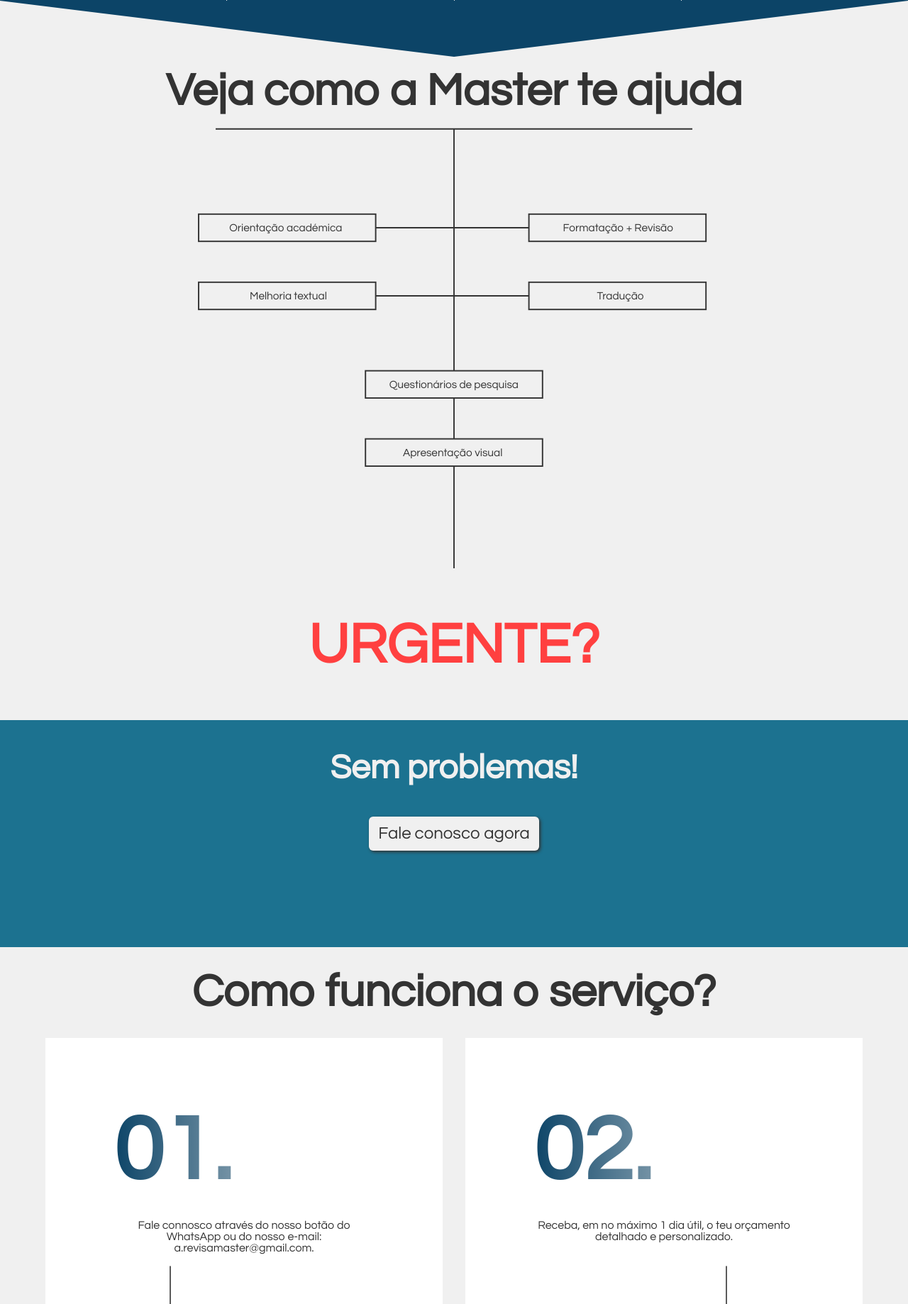
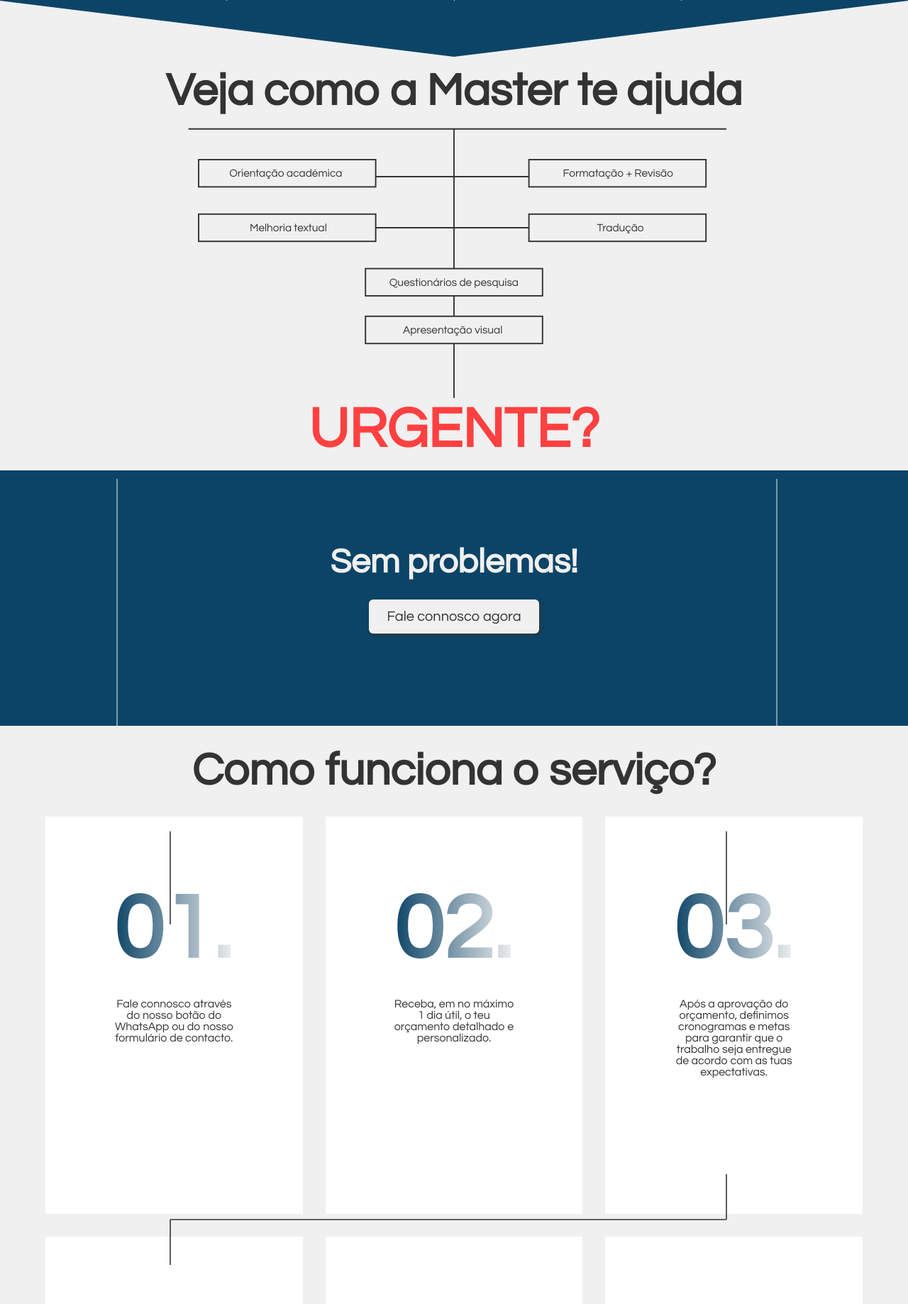
Before and after one commit to Revisa-Master/revisamaster, a Flask app: page / in a window 1280 px wide. Shown: the part 1252-3090 px from the top of the page at 71% size. Run offline with Flask 3, Linux system fonts and the light colour scheme; some libraries are stand-ins or nearby versions.

Commit message:
refactor: ajustes no index.html e index.css para melhoria de layout
- Refatorado `index.html` para otimizar a estrutura e melhorar a organização do código.
- Ajustados alinhamento, tamanhos de fonte e margens no `index.css` para um layout mais consistente.
- Melhorias na responsividade para garantir melhor exibição em diferentes dispositivos.

```diff
--- a/static/styles/styles-header.css
+++ b/static/styles/styles-header.css
@@ -83,7 +83,6 @@
   .cabecalho__nav__button a:hover {
     background-color: var(--color-secondary);
     font-size: 1.1rem;
-    font-weight: bold;
   }
 
   .cabecalho__nav__dropdown button {
--- a/static/styles/styles-index.css
+++ b/static/styles/styles-index.css
@@ -330,8 +327,7 @@
    font-size: 5rem;
    text-align: center;
    color: #ff4040;
-   padding: 4rem 0;
-
+   padding-bottom: 1rem;
  }
 
 /*texto para todos os svgs*/
@@ -382,25 +378,42 @@
   display: flex;
   flex-direction: column;
   color: var(--color-font-variation);
-  padding-top: 2rem; /* Adicionado padding correto para espaçamento */
   text-align: center;
   align-items: center;
   line-height: 1.5; /* Linha ajustada para boa legibilidade */
   width: 100%;
-  height: 40vh; /* Ajusta dinamicamente a altura */
-  background-color: var(--color-secondary);
+  height: 45vh; /* Ajusta dinamicamente a altura */
+  background-color: var(--color-primary);
   opacity: 1;
   gap: 2rem;
 }
 
+.section-content-4__container{
+  display: flex;
+  flex-direction: column;
+  justify-content: center;
+  align-items: center;
+  gap: 1rem;
+  width: 90%;
+  height: 90%;
+}
+
+.section-content-4__container__svg{
+  position: absolute;
+}
+.section-content-4__container__svg line {
+  stroke: var(--color-background);
+  stroke-width: 1;
+}
+
 .section-content-4 h2 {
- font-size: 3rem;
+  display: flex;
+  font-size: 3rem;
  color: var(--color-font-variation);
 }
 
 .section-content-4 a{
-display: block;
-font-size: 1.5rem;
+font-size: 1.25rem;
 color: var(--color-font);
 background-color: var(--color-background);
 border: none;
--- a/templates/index.html
+++ b/templates/index.html
@@ -34,7 +34,7 @@
         </div>
 
         <div class="cabecalho__nav__button">
-            <a href="http://wa.me/5519995392568">Fale conosco agora</a>
+            <a href="http://wa.me/5519995392568">Fale connosco agora</a>
         </div>
 
     </nav>
@@ -67,9 +67,9 @@
         <div class="overlay__left-col">
           <h1>REVISA</h1>
           <h1>MASTER</h1>
-          <p>Seu sucesso acadêmico começa aqui</p>
+          <p>Seu sucesso académico começa aqui</p>
           <div class="overlay__left-col__mobile-button">
-            <a href="http://wa.me/5519995392568">Fale conosco agora</a>
+            <a href="http://wa.me/5519995392568">Fale connosco agora</a>
           </div>
         </div>
 
@@ -120,44 +120,44 @@
     <section id="como-te-ajudamos" class="section-content-3">
       <h2>Veja como a Master te ajuda</h2>
 
-      <svg class="svg desktop" viewBox="0 0 800 650" xmlns="http://www.w3.org/2000/svg">
+      <svg class="svg desktop" viewBox="0 0 800 400" xmlns="http://www.w3.org/2000/svg">
         <g id="inhas principais">
           <!--Linha superior-->
-          <line x1="50" y1="5" x2="750" y2="5" stroke="#333" stroke-width="2"/>
+          <line x1="10" y1="5" x2="800" y2="5" stroke="#333" stroke-width="2"/>
           <!--Linha vertical-->
-          <line x1="400" y1="5" x2="400" y2="650" stroke="#333" stroke-width="2"/>
+          <line x1="400" y1="5" x2="400" y2="400" stroke="#333" stroke-width="2"/>
         </g>
 
         <g id="primeiro-bloco">
           <!--Orientação académica-->
-          <rect x="25" y="130" width="260" height="40" fill="#f0f0f0" stroke="#333" stroke-width="2"/>
-          <text x="70" y="155" fill="#333">Orientação académica</text>
+          <rect x="25" y="50" width="260" height="40" fill="#f0f0f0" stroke="#333" stroke-width="2"/>
+          <text x="70" y="75" fill="#333">Orientação académica</text>
           <!--Linha de ligação-->
-          <line x1="285" y1="150" x2="600" y2="150" stroke="#333" stroke-width="2"/>
+          <line x1="285" y1="75" x2="510" y2="75" stroke="#333" stroke-width="2"/>
           <!--Formatação-->
-          <rect x="510" y="130" width="260" height="40" fill="#f0f0f0" stroke="#333" stroke-width="2"/>
-          <text x="560" y="155" fill="#333">Formatação + Revisão</text>
+          <rect x="510" y="50" width="260" height="40" fill="#f0f0f0" stroke="#333" stroke-width="2"/>
+          <text x="560" y="75" fill="#333">Formatação + Revisão</text>
         </g>
 
         <g id="segundo-bloco">
           <!--Melhoria textual-->
-          <rect x="25" y="230" width="260" height="40" fill="#f0f0f0" stroke="#333" stroke-width="2"/>
-          <text x="100" y="255" fill="#333">Melhoria textual</text>
+          <rect x="25" y="130" width="260" height="40" fill="#f0f0f0" stroke="#333" stroke-width="2"/>
+          <text x="100" y="155" fill="#333">Melhoria textual</text>
           <!--Linha de ligação-->
-          <line x1="285" y1="250" x2="580" y2="250" stroke="#333" stroke-width="2"/>
+          <line x1="285" y1="150" x2="510" y2="150" stroke="#333" stroke-width="2"/>
           <!--Traduação-->
-          <rect x="510" y="230" width="260" height="40" fill="#f0f0f0" stroke="#333" stroke-width="2"/>
-          <text x="610" y="255" fill="#333">Tradução</text>
+          <rect x="510" y="130" width="260" height="40" fill="#f0f0f0" stroke="#333" stroke-width="2"/>
+          <text x="610" y="155" fill="#333">Tradução</text>
         </g>
 
         <g id="quadrados-verticais">
           <!--Questionários de pesquisa-->
-          <rect x="270" y="360" width="260" height="40" fill="#f0f0f0" stroke="#333" stroke-width="2"/>
-          <text x="305" y="385" fill="#333">Questionários de pesquisa
+          <rect x="270" y="210" width="260" height="40" fill="#f0f0f0" stroke="#333" stroke-width="2"/>
+          <text x="305" y="235" fill="#333">Questionários de pesquisa
           </text>
           <!--Apresentação Visual-->
-          <rect x="270" y="460" width="260" height="40" fill="#f0f0f0" stroke="#333" stroke-width="2"/>
-          <text x="325" y="485" fill="#333">Apresentação visual
+          <rect x="270" y="280" width="260" height="40" fill="#f0f0f0" stroke="#333" stroke-width="2"/>
+          <text x="325" y="305" fill="#333">Apresentação visual
           </text>
         </g>
 
@@ -200,7 +200,8 @@
 
       </svg>
 
-      <h3>URGENTE?</h3>
+        <h3>URGENTE?</h3>
+      </div>
 
     </section>
 <!--FIM DA SESSÃO 3-->
@@ -209,8 +210,14 @@
 
 
     <section id="urgente" class="section-content-4">
-      <h2>Sem problemas!</h2>
-      <a href="http://wa.me/5519995392568">Fale conosco agora</a>
+      <div class="section-content-4__container">
+        <svg class="section-content-4__container__svg" widht="1200" height="400" viewbox="0 0 1200 400">
+          <line x1="125" y1="50" x2="125" y2="400"/>
+          <line x1="1055" y1="50" x2="1055" y2="400"/>
+        </svg>
+        <h2>Sem problemas!</h2>
+        <a href="http://wa.me/5519995392568">Fale connosco agora</a>
+      </div>
     </section>
 
 <!--FIM DA SESSÃO 4-->
@@ -223,8 +230,8 @@
       <svg class="svg-content-section-5"viewBox="0 0 800 700" xmlns="http://www.w3.org/2000/svg">
 
         <!--DUAS PRIMEIRAS LINHAS DO TOPO DA SESSÃO-->
-        <line x1="150" y1="11" x2="150" y2="100"></line>
-        <line x1="640" y1="11" x2="640" y2="100"></line>
+        <line x1="150" y1="18" x2="150" y2="100"></line>
+        <line x1="640" y1="18" x2="640" y2="100"></line>
         <!--TRÊS PRIMEIRAS ENTRE O BLOCO DE CONTEÚDO-->
         <line x1="640" y1="320" x2="640" y2="360"></line>
         <line x1="640" y1="360" x2="150" y2="360"></line>
@@ -232,7 +239,7 @@
         <!--TRÊS LINHAS FINAIS DA SESSÃO-->
         <line x1="150" y1="605" x2="150" y2="645"></line>
         <line x1="150" y1="645" x2="400" y2="645"></line>
-        <line x1="400" y1="645" x2="400" y2="655"></line>
+        <line x1="400" y1="645" x2="400" y2="665"></line>
 
       </svg>
 
@@ -245,7 +252,7 @@
             <h3>01.</h3>
             <p>
               Fale connosco através do nosso botão do WhatsApp
-              ou do nosso e-mail: a.revisamaster@gmail.com.
+              ou do nosso formulário de contacto.
             </p>
           </div>
           <div class="block">
@@ -293,7 +300,7 @@
               </p>
           </div>
       </div>
-      <a href="http://wa.me/5519995392568">Fale conosco agora</a>
+      <a href="http://wa.me/5519995392568">Fale connosco agora</a>
       </section>
 
 <!--FIM DA SESSÃO 5-->
@@ -309,7 +316,7 @@
         <div class="section-content-6__container__reviews">
           <script src="https://static.elfsight.com/platform/platform.js" async></script>
           <div class="elfsight-app-31eb4e2a-df54-4360-8d2c-865eeb2d1271" data-elfsight-app-lazy></div>
-          <a class="section-content-6__container__reviews__button" href="http://wa.me/5519995392568">Fale conosco agora</a>
+          <a class="section-content-6__container__reviews__button" href="http://wa.me/5519995392568">Fale connosco agora</a>
         </div>
       </div>
 
```
Also changed, not shown: other parts of static/styles/styles-index.css (+10 -16 lines).
